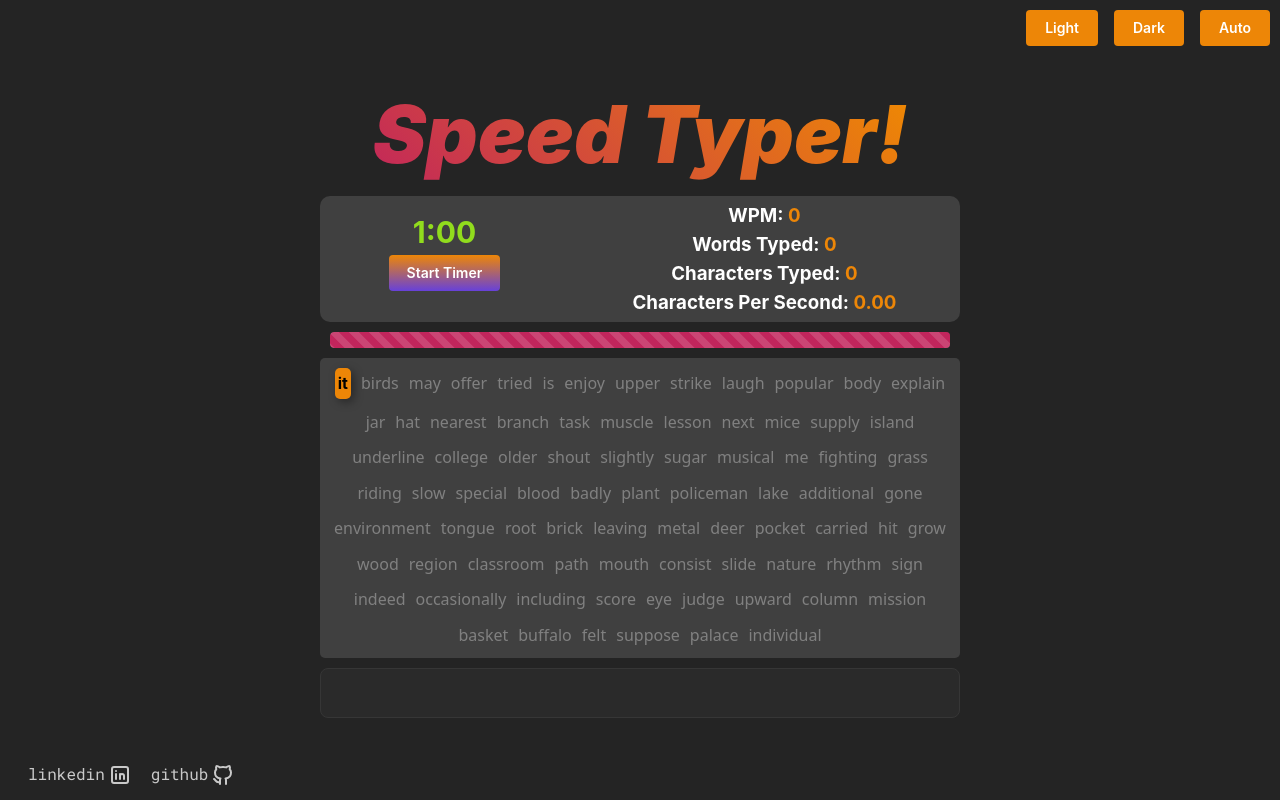
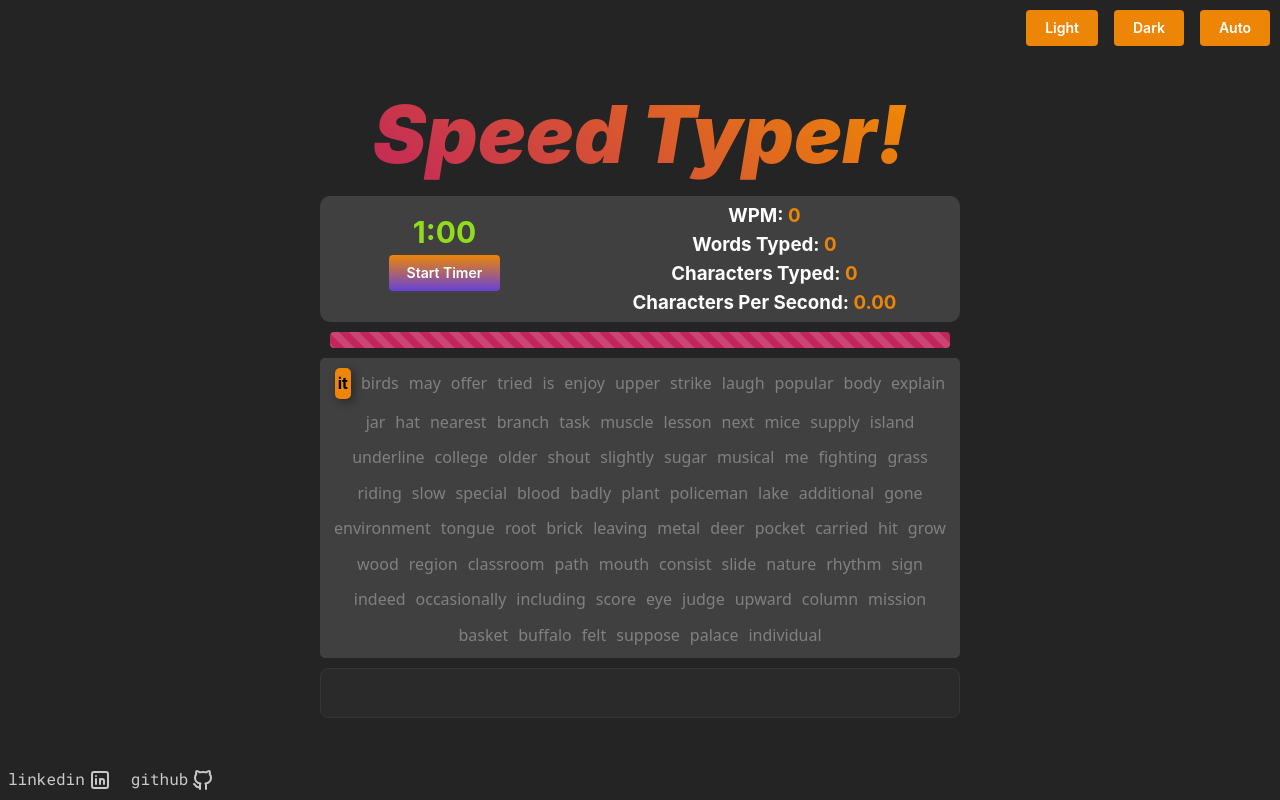
Before and after one commit to taariqelliott/speed-type-test, a React (Vite) app: page / in a window 1280 px wide. Built offline with nearby package versions, Linux system fonts and the light colour scheme.

Commit message:
Update socials and anchors styles in Game module CSS

```diff
--- a/src/pages/Game.module.css
+++ b/src/pages/Game.module.css
@@ -160,16 +160,21 @@
 .socials {
     font-family: "Roboto Mono", monospace;
     font-optical-sizing: auto;
-    font-size: 1px;
     font-weight: 100;
     font-style: normal;
     position: absolute;
     display: flex;
     align-items: center;
     justify-content: center;
-    bottom: 10px;
-    left: 25px;
+    bottom: 5px;
+    left: 5px;
     text-align: center;
+
+}
+
+.anchors {
+    transition: all cubic-bezier(0.25, 0.46, 0.45, 0.94) 0.5s;
+
 }
 
 .anchors:hover {
```
